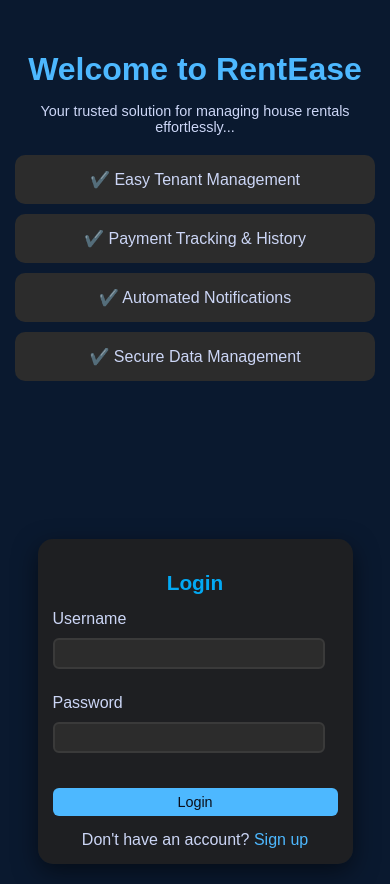
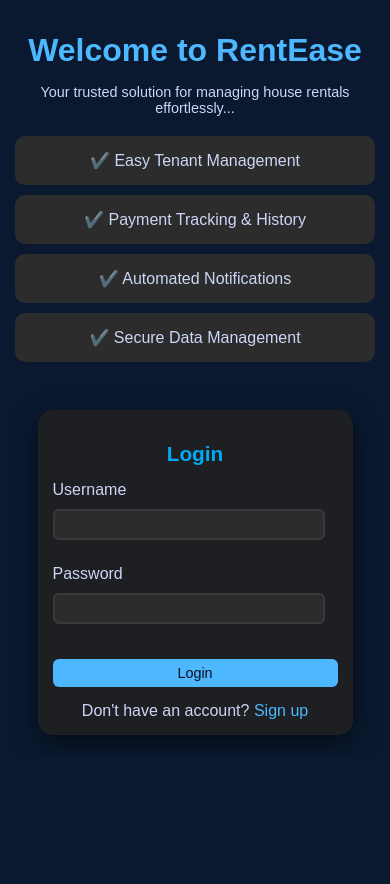
Before and after one commit to ketanohal/Rent, a Flask app: page / in a window 390 px wide. Shown: the part 87-971 px from the top of the page. After the commit the page ends 830 px from the top, so only its background shows below. Run offline with Flask 3, Linux system fonts and the light colour scheme; parts of the project's set-up code (start-up, migrations or seed data) failed here and were passed over.

Commit message:
Adjusted login on dasboard page for mobile responsiveness

```diff
--- a/static/css/home.css
+++ b/static/css/home.css
@@ -15,7 +15,7 @@ body {
     display: flex;
     justify-content: space-between;
     align-items: flex-start;
-    min-height: 100vh;
+    min-height: 87vh;
 }
 
 .landing-content {
@@ -188,7 +188,7 @@ button.submit-btn:hover {
 /* For very small screens below 480px */
 @media screen and (max-width: 480px) {
     .home-container {
-        padding: 20px 5px;
+        padding: 1px 5px;
     }
 
     .landing-content h1 {
```
